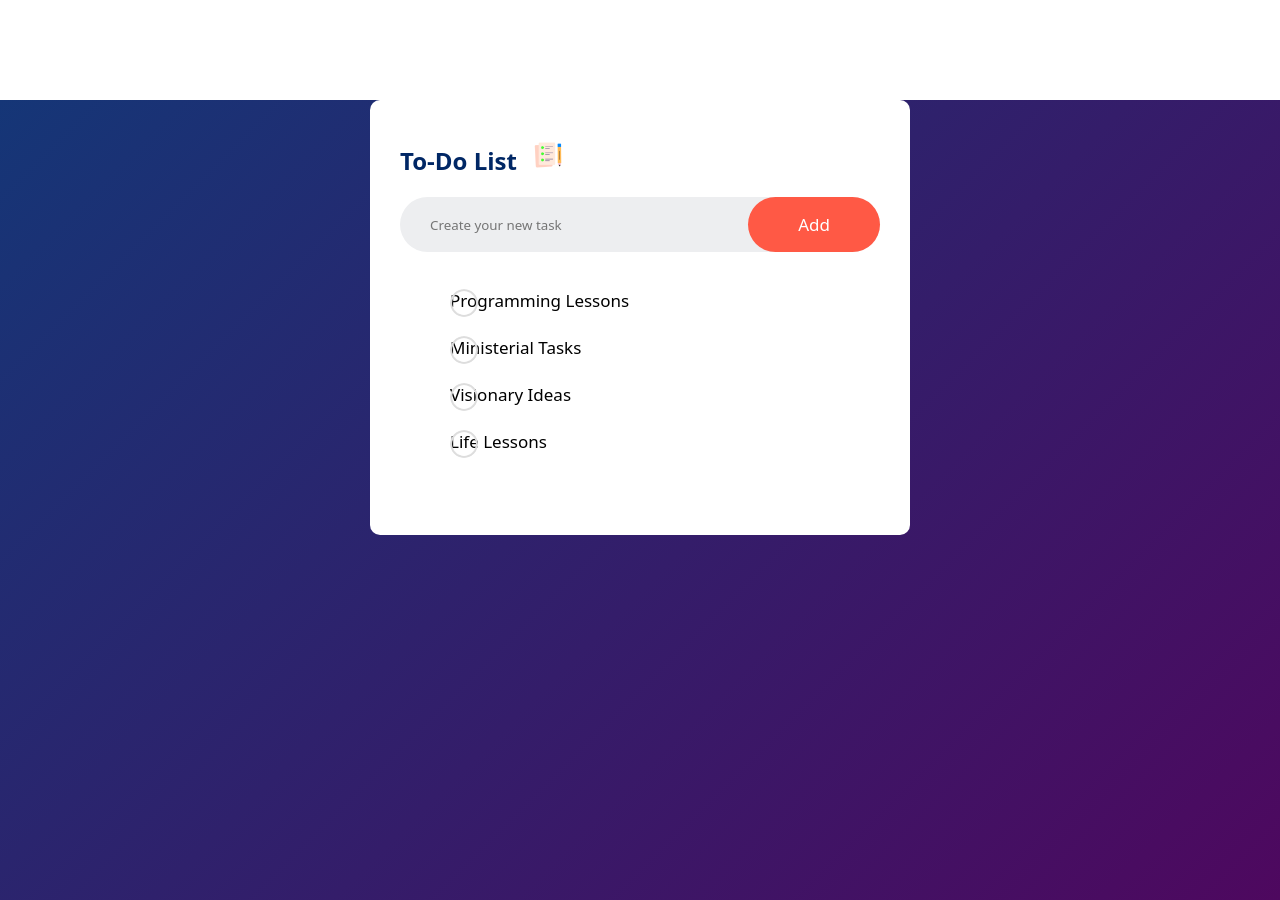
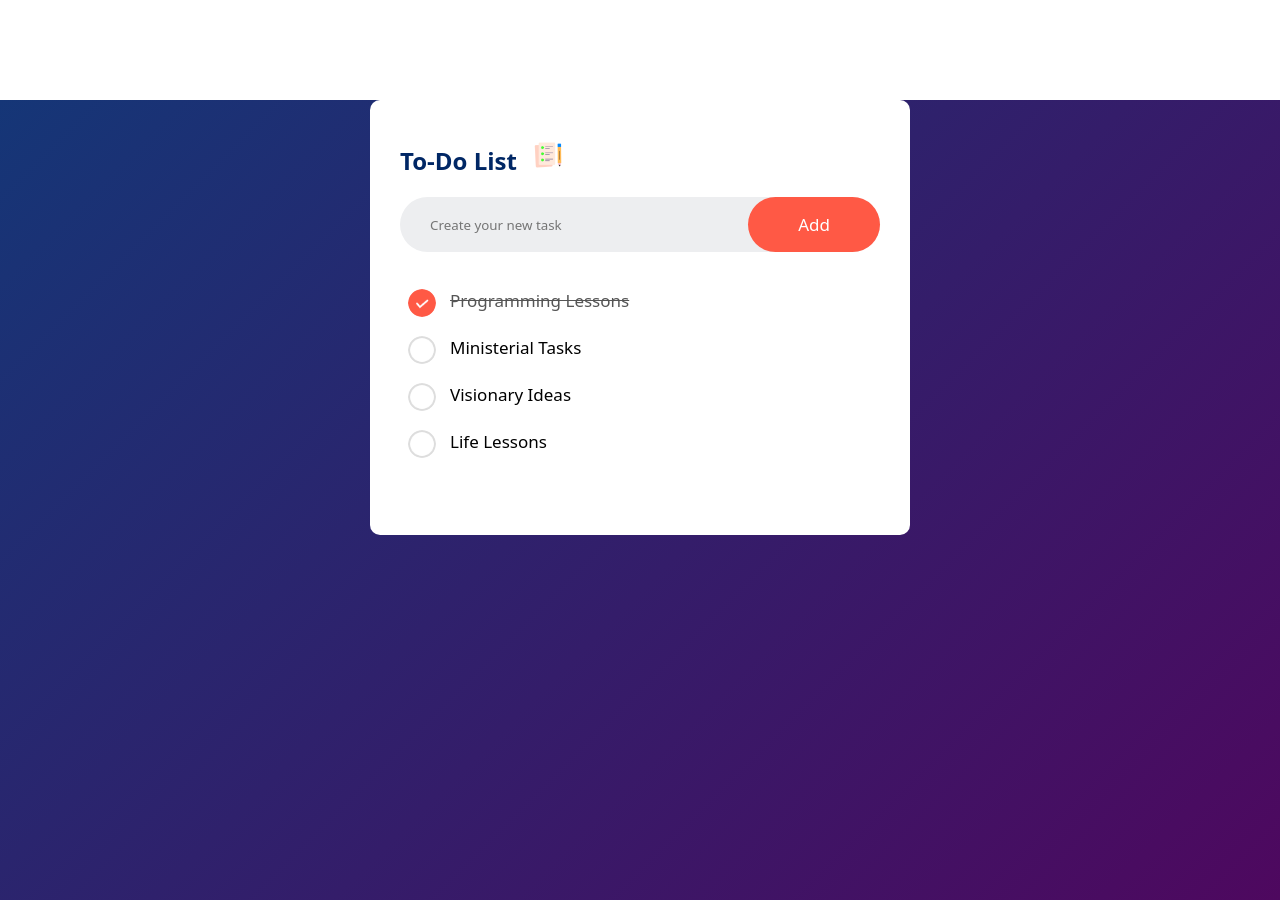
Before and after one commit to iamchristinandy/Simple-To-Do-JavaScript-App, a plain HTML site: page index.html in a window 1280 px wide. Drawn offline with Linux system fonts and the light colour scheme.

Commit message:
Initial Commit modified

```diff
--- a/index.html
+++ b/index.html
@@ -14,7 +14,7 @@
                     <button>Add</button>
                 </div>
                 <ul id="list-container">
-                    <li>Programming Lessons</li>
+                    <li class="checked">Programming Lessons</li>
                     <li>Ministerial Tasks</li>
                     <li>Visionary Ideas</li>
                     <li>Life Lessons</li>
--- a/style.css
+++ b/style.css
@@ -68,6 +68,7 @@ ul li{
     padding: 12px 8px 12px 50px;
     user-select: none;
     cursor: pointer;
+    position: relative;
 }
 
 ul li::before{
@@ -79,4 +80,15 @@ ul li::before{
     background-image: url(images/unchecked.png);
     background-size:cover;
     background-position: center;
+    top: 12px;
+    left: 8px;
 }
+
+ul li.checked{
+    color: #555;
+    text-decoration: line-through;
+}
+
+ul li.checked::before{
+    background-image: url(images/checked.png);
+}
```
